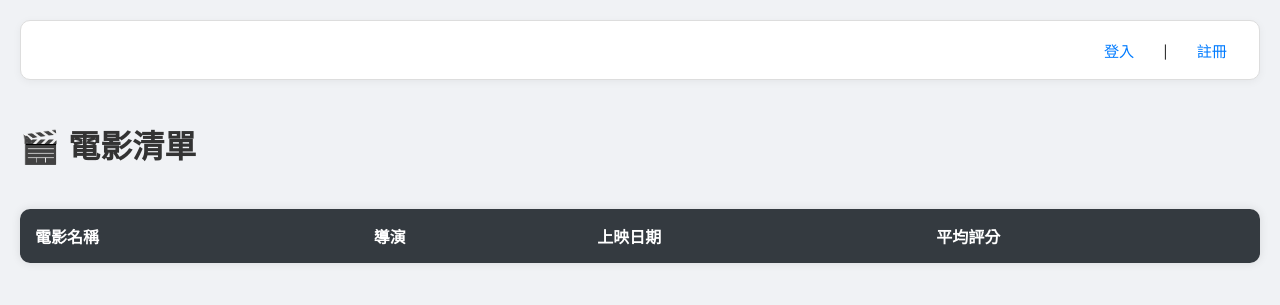
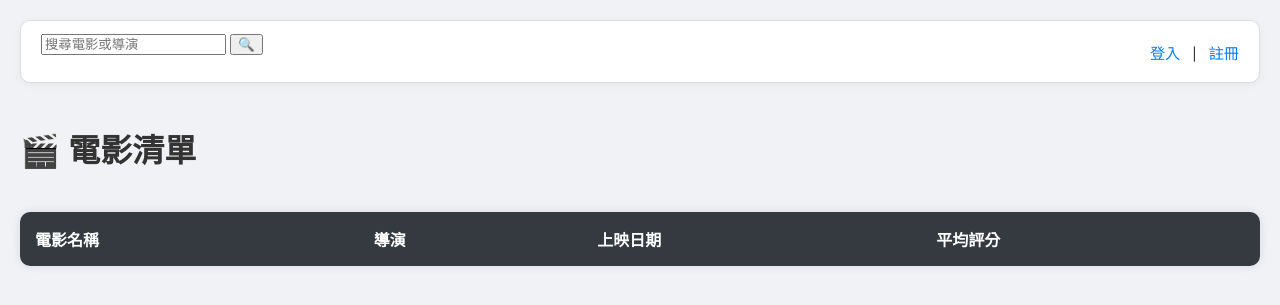
Before and after one commit to ammmy0415/Database_final, a PHP site: page / in a window 1280 px wide. Shown: the top 305 px of the page. Run offline with PHP 8.4, Linux system fonts and the light colour scheme; data that the repository does not hold is empty.

Commit message:
新增查詢功能

```diff
--- a/header.php
+++ b/header.php
@@ -1,12 +1,38 @@
 <!-- header.php -->
 <?php session_start(); ?>
-<link rel="stylesheet" href="style/header.css">
+<!--link rel="stylesheet" href="style/header.css"-->
 
-<div class="header-bar">
-    <?php if (isset($_SESSION['username'])): ?>
-        <span class="username">👤 歡迎，<?= htmlspecialchars($_SESSION['username']) ?>！</span>
-        <a href="logout.php">登出</a>
-    <?php else: ?>
-        <a href="login.php" style="margin-right: 15px">登入</a>|<a href="register.php">註冊</a>
-    <?php endif; ?>
+<div class="header-bar" style="
+    display: flex;
+    padding: 12px 20px;
+    background-color: #ffffff;
+    border: 1px solid #ddd;
+    border-radius: 10px;
+    box-shadow: 0 2px 8px rgba(0, 0, 0, 0.05);
+    font-family: 'Segoe UI', Tahoma, Geneva, Verdana, sans-serif;
+    font-size: 0.95rem;
+    color: #333;
+    margin-bottom: 20px;">
+    <div class="left" style="
+        flex: 1;
+        display: flex;
+        justify-content: flex-start;
+        align-items: center;">
+        <form class="search-form" action="index.php" method="get">
+            <input type="text" name="search" placeholder="搜尋電影或導演">
+            <button type="submit">🔍</button>
+        </form>
+    </div>
+
+    <div class="right" style="
+        display: flex;
+        align-items: center;
+        gap: 10px;">
+        <?php if (isset($_SESSION['username'])): ?>
+            <span class="username">👤 歡迎，<?= htmlspecialchars($_SESSION['username']) ?>！</span>
+            <a href="logout.php">登出</a>
+        <?php else: ?>
+            <a href="login.php">登入</a> | <a href="register.php">註冊</a>
+        <?php endif; ?>
+    </div>
 </div>
```
